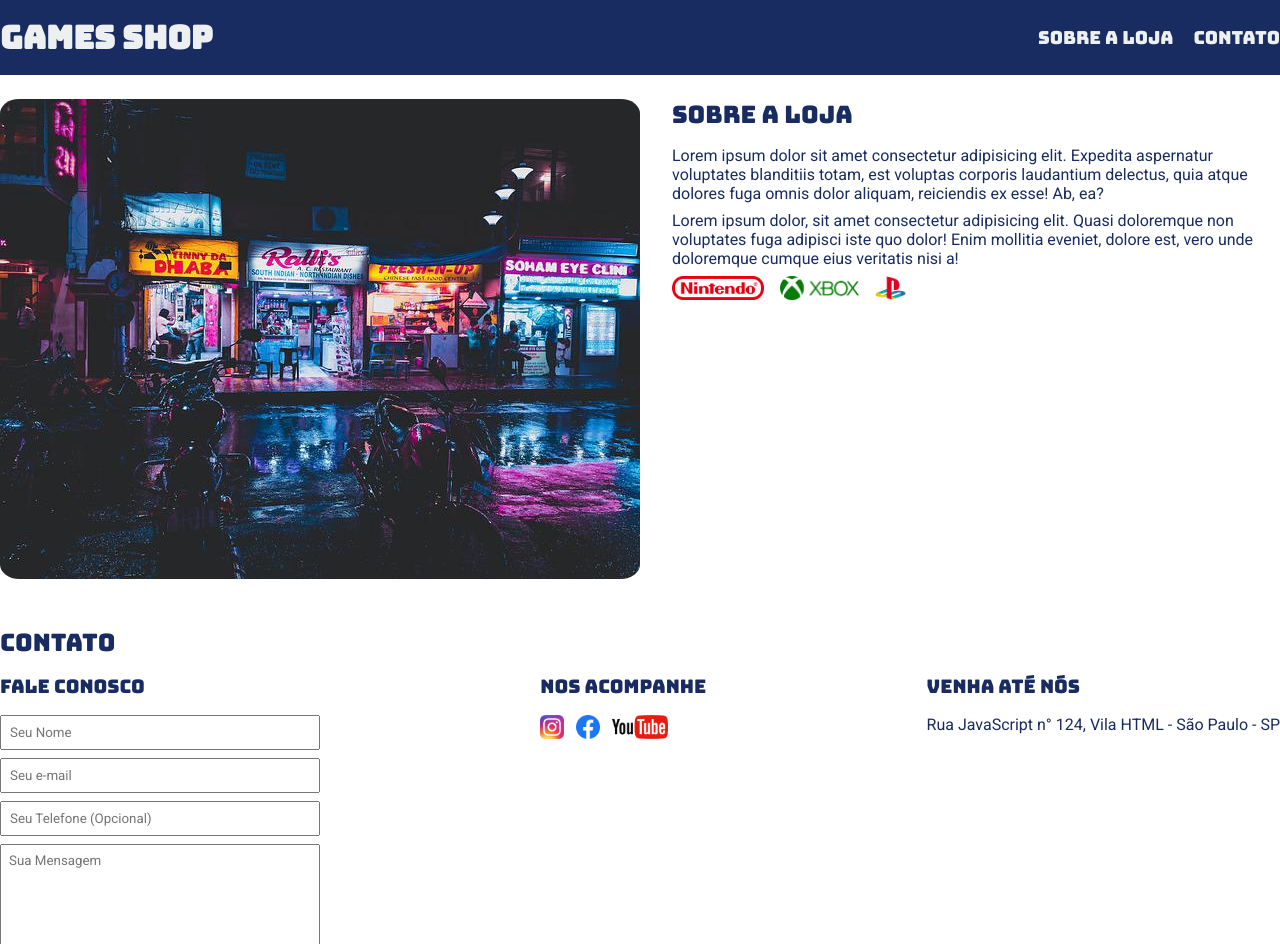
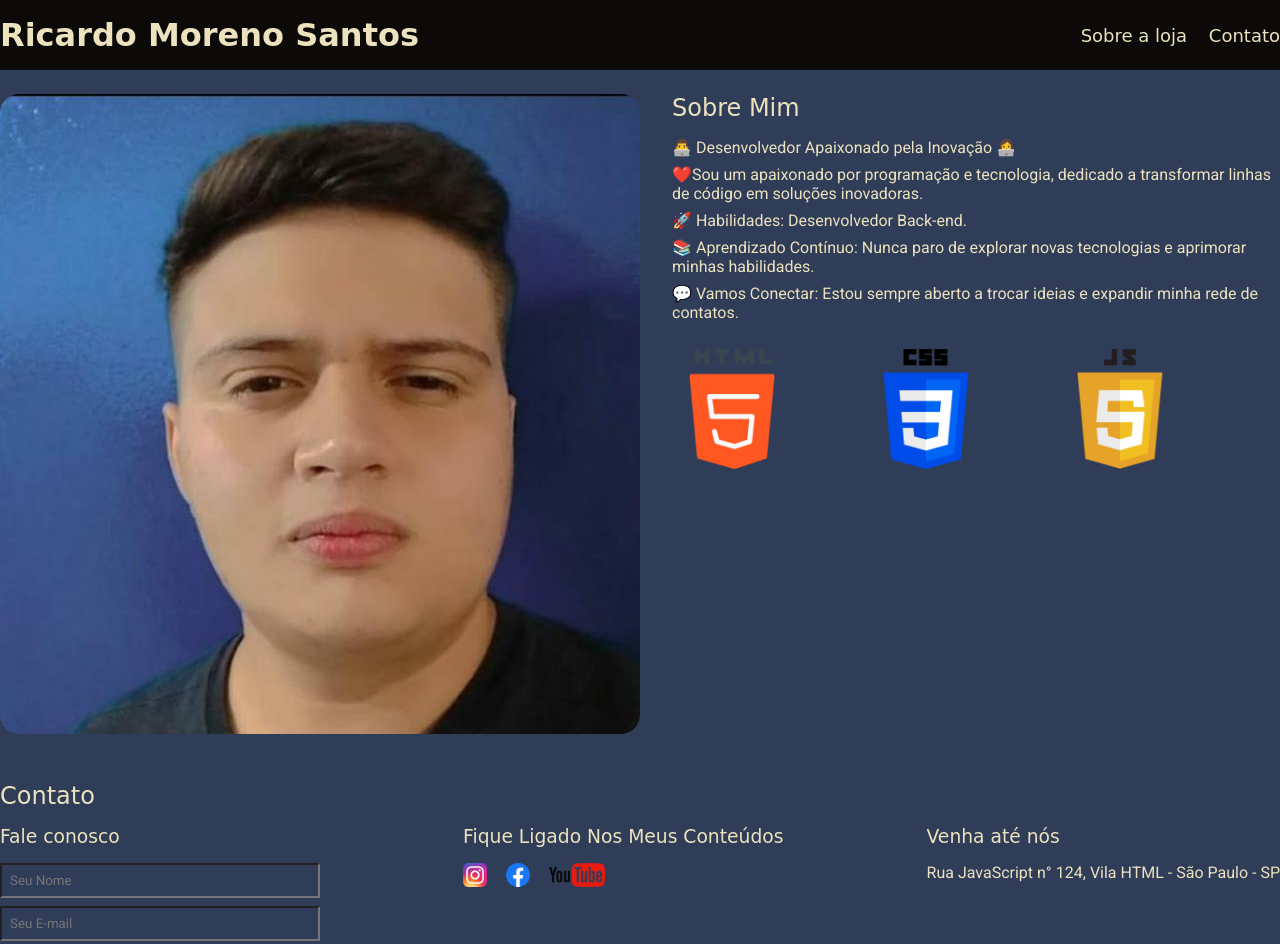
Before and after one commit to ricardomorenosantos/site-pessoal, a plain HTML site: page index.html in a window 1280 px wide. Shown: the top 944 px of the page. Drawn offline with Linux system fonts and the light colour scheme; a web font is replaced by a local one.

Commit message:
atualizando o site

```diff
--- a/index.html
+++ b/index.html
@@ -6,13 +6,13 @@
     <link rel="stylesheet" href="main.css">
     <link rel="preconnect" href="https://fonts.googleapis.com">
     <link rel="preconnect" href="https://fonts.gstatic.com" crossorigin>
-    <link href="https://fonts.googleapis.com/css2?family=Bungee&family=Roboto&display=swap" rel="stylesheet">
+    <link href="https://fonts.googleapis.com/css2?family=Agbalumo&family=Bungee&family=Kenia&family=Roboto&display=swap" rel="stylesheet">
     <title>Game Shop - A sua loja de games</title>
 </head>
 <body>
     <header>
         <div class="container">
-            <h1>Games Shop</h1>
+            <h1>Ricardo Moreno Santos</h1>
             <nav>
                 <ul>
                     <li>
@@ -27,19 +27,31 @@
     </header>
     <section id="about">
         <div class="container">
-            <img class="store-front" src="images/loja.jpg" alt="Fachada da Loja Games Shop">
+            <img class="store-front" src="images/perfil.jpg" alt="Fachada da Loja Games Shop">
             <div>
-                <h2>Sobre a loja</h2>
+                <h2>Sobre Mim</h2>
                 <p>
-                    Lorem ipsum dolor sit amet consectetur adipisicing elit. Expedita aspernatur voluptates blanditiis totam, est voluptas corporis laudantium delectus, quia atque dolores fuga omnis dolor aliquam, reiciendis ex esse! Ab, ea?
+                    👨‍💻 Desenvolvedor Apaixonado pela Inovação 👩‍💻
                 </p>
                 <p>
-                    Lorem ipsum dolor, sit amet consectetur adipisicing elit. Quasi doloremque non voluptates fuga adipisci iste quo dolor! Enim mollitia eveniet, dolore est, vero unde doloremque cumque eius veritatis nisi a!
+                    ❤️Sou um apaixonado por programação e tecnologia, dedicado a transformar linhas de código em soluções inovadoras.
                 </p>
+                <p>
+                🚀 Habilidades: Desenvolvedor Back-end.
+                </p>
+                <p>
+                📚 Aprendizado Contínuo: Nunca paro de explorar novas tecnologias e aprimorar minhas habilidades.
+                </p>
+                <p>
+                💬 Vamos Conectar: Estou sempre aberto a trocar ideias e expandir minha rede de contatos.
+                </p>
+
+                </br>
+
                 <ul class="brands-list">
-                    <li><img src="images/nintendo.png" alt="Nintendo"></li>
-                    <li><img src="images/xbox.png" alt="XBox"></li>
-                    <li><img src="images/playstation.png" alt="Playstation"></li>
+                    <li><img src="images/html.png" alt="HTML"></li>
+                    <li><img src="images/css.png" alt="CSS"></li>
+                    <li><img src="images/js.webp" alt="JS"></li>
                 </ul>
             </div>
         </div>
@@ -52,27 +64,27 @@
                     <h3>Fale conosco</h3>
                     <form>
                         <input type="text" placeholder="Seu Nome" required>
-                        <input type="email" placeholder="Seu e-mail" required>
+                        <input type="email" placeholder="Seu E-mail" required>
                         <input type="tel" placeholder="Seu Telefone (Opcional)">
                         <textarea placeholder="Sua Mensagem" required></textarea>
                         <button type="submit">Enviar</button>
                     </form>
                 </div>
                 <div>
-                    <h3>Nos acompanhe</h3>
+                    <h3>Fique Ligado Nos Meus Conteúdos</h3>
                     <ul class="social-links">
                         <li>
-                            <a href="#" title="Siga-nos no Instagram">
+                            <a href="#" title="Siga-me">
                                 <img src="images/instagram.png" alt="Logo do Instagram">
                             </a>
                         </li>
                         <li>
-                            <a href="#" title="Siga-nos no Facebook">
+                            <a href="#" title="Siga-me">
                                 <img src="images/facebook.png" alt="Logo do Facebook">
                             </a>
                         </li>
                         <li>
-                            <a href="#" title="Visite nosso canal no YouTube">
+                            <a href="#" title="Meus Conteúdos">
                                 <img src="images/youtube.png" alt="Logo do YouTube">
                             </a>
                         </li>
--- a/main.css
+++ b/main.css
@@ -8,18 +8,19 @@ header,
 section h2,
 section h3,
 form button {
-    font-family: 'Bungee', cursive;
+    font-family: 'Kenia', cursive;
     font-weight: normal;
 }
 
 body, input, textarea {
     font-family: 'Roboto', sans-serif;
+    background-color: #303D59;
 }
 
 header {
     padding: 16px 0;
-    background-color: #182c61;
-    color: #ecf0f1;
+    background-color: #0B0A09;
+    color: #ECE2BD;
 }
 
 header nav li {
@@ -29,7 +30,7 @@ header nav li {
 }
 
 header nav li a {
-    color: #ecf0f1;
+    color: #ECE2BD;
     text-decoration: none;
 }
 
@@ -47,12 +48,13 @@ section .container{
 }
 
 .brands-list img {
-    height: 24px;
+    height: 120px;
 }
 
 .brands-list li {
     display: inline;
-    margin-right: 12px;
+    margin-right: 70px;
+    margin-top: 50px;
 }
 
 section .container {
@@ -68,7 +70,7 @@ section h2 {
 }
 
 section {
-    color: #182c61;
+    color: #ECE2BD;
 }
 
 section p {
@@ -121,25 +123,29 @@ section h3 {
 }
 
 form button {
-    background-color: #182C61;
+    background-color: #0B0A09;
     color: #fff;
     border: none;
 }
 
 form button:hover {
-    background-color: #314e9e;
+    background-color: #8E98A6;
 }
 
 input:focus, textarea:focus {
-    outline-color: #182C61;
+    outline-color: #8E98A6;
 }
 
 footer {
-    background-color: #182C61;
-    color: #ecf0f1;
+    background-color: #0B0A09;
+    color: #ECE2BD;
     padding: 16px 0;
 }
 
 .store-front {
     border-radius: 3%;
 }
+
+.social-links li {
+    margin-right: 15px;
+}
```
Also changed, not shown: images/css.png (added), images/html.png (added), images/html2.png (added), images/js.webp (added), images/perfil.jpg (added).
